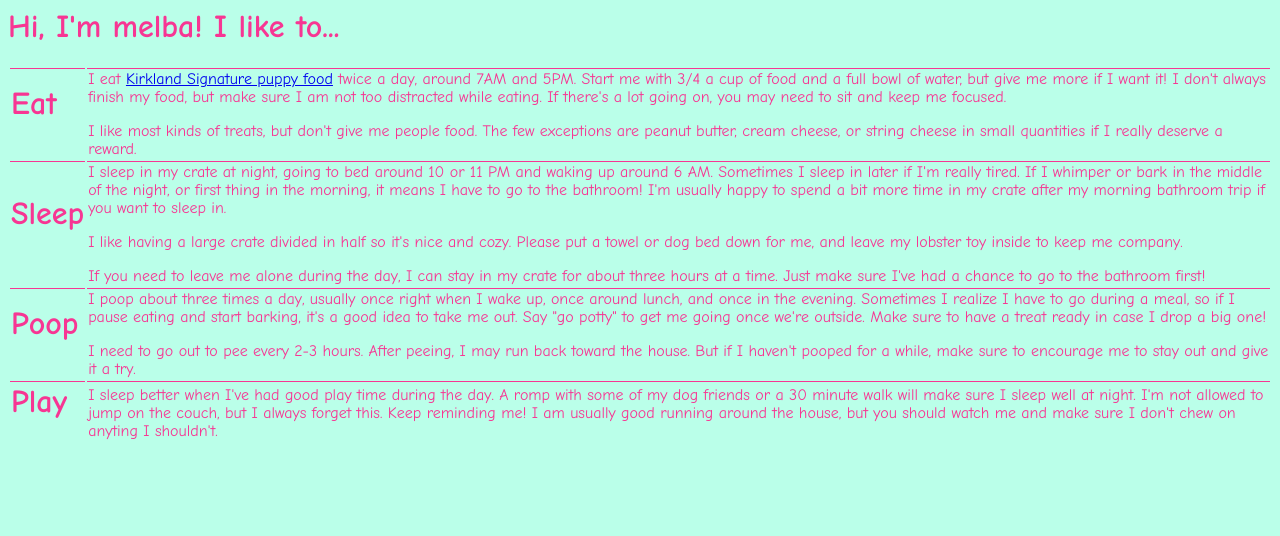
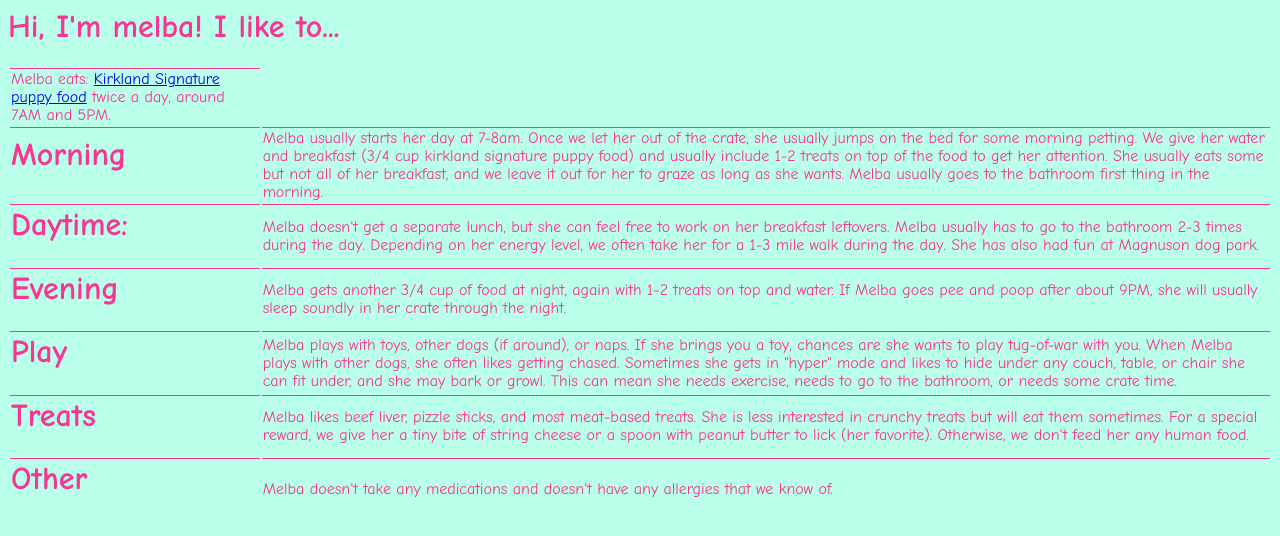
Before and after one commit to melbadog/melbadog.github.io, a plain HTML site: page aboutme/index.html in a window 1280 px wide. Drawn offline with Linux system fonts and the light colour scheme.

Commit message:
Update index.html

```diff
--- a/aboutme/index.html
+++ b/aboutme/index.html
@@ -22,51 +22,59 @@ td {
 <table>
 <tbody>
     <tr>
-        <td><h1>Eat</h1></td>
-        <td><p>I eat <a href="https://www.costco.com/Kirkland-Signature-Nature%27s-Domain-Puppy-Formula-Chicken-%2526-Pea-Dog-Food-20-lb..product.100354281.html">Kirkland Signature puppy food</a> twice a day, around 7AM and 5PM.
-        Start me with 3/4 a cup of food and a full bowl of water, but give me more if I want it!
-        I don't always finish my food, but make sure I am not too distracted while eating.
-        If there's a lot going on, you may need to sit and keep me focused.</p>
-        <p>
-            I like most kinds of treats, but don't give me people food.
-            The few exceptions are peanut butter, cream cheese, or string cheese in small quantities if I really deserve a reward.
-        </p>
+        <td><p>Melba eats: <a href="https://www.costco.com/Kirkland-Signature-Nature%27s-Domain-Puppy-Formula-Chicken-%2526-Pea-Dog-Food-20-lb..product.100354281.html">Kirkland Signature puppy food</a> twice a day, around 7AM and 5PM.
+
+    </tr>
+    <tr>
+        <td><h1>Morning</h1></td>
+        <td> Melba usually starts her day at 7-8am.  Once we let her out of the crate, she usually jumps on the bed for some morning petting.  We give her water and breakfast (3/4 cup kirkland signature puppy food) and usually include 1-2 treats on top of the food to get her attention.  She usually eats some but not all of her breakfast, and we leave it out for her to graze as long as she wants.  Melba usually goes to the bathroom first thing in the morning.
         </td>
     </tr>
     <tr>
-        <td><h1>Sleep</h1></td>
+        <td><h1>Daytime: </h1></td>
         <td>
-            <p>I sleep in my crate at night, going to bed around 10 or 11 PM and waking up around 6 AM.
-            Sometimes I sleep in later if I'm really tired.
-            If I whimper or bark in the middle of the night, or first thing in the morning, it means I have to go to the bathroom!
-            I'm usually happy to spend a bit more time in my crate after my morning bathroom trip if you want to sleep in.
-
-            </p>
             <p>
- I like having a large crate divided in half so it's nice and cozy.  Please put a towel or dog bed down for me, and leave my lobster toy inside to keep me company.
-            </p>
-            <p>
-                If you need to leave me alone during the day, I can stay in my crate for about three hours at a time.
-                Just make sure I've had a chance to go to the bathroom first!
+Melba doesn't get a separate lunch, but she can feel free to work on her breakfast leftovers. Melba usually has to go to the bathroom 2-3 times during the day.  Depending on her energy level, we often take her for a 1-3 mile walk during the day.  She has also had fun at Magnuson dog park.
             </p>
         </td>
     </tr>
+
     <tr>
-        <td><h1>Poop</h1></td>
+        <td><h1>Evening</h1></td>
         <td>
-            <p>I poop about three times a day, usually once right when I wake up, once around lunch, and once in the evening.
-            Sometimes I  realize I have to go during a meal, so if I pause eating and start barking, it's a good idea to take me out.
-            Say "go potty" to get me going once we're outside.
-            Make sure to have a treat ready in case I drop a big one!</p>
-            <p>I need to go out to pee every 2-3 hours.  After peeing, I may run back toward the house.  But if I haven't pooped for a while, make sure to encourage me to stay out and give it a try.</p>
+            <p>
+Melba gets another 3/4 cup of food at night, again with 1-2 treats on top and water.  If Melba goes pee and poop after about 9PM, she will usually sleep soundly in her crate through the night.
+            </p>
         </td>
     </tr>
-    <tr>
+
+
+        <tr>
         <td><h1>Play</h1></td>
-        <td>I sleep better when I've had good play time during the day.
-            A romp with some of my dog friends or a 30 minute walk will make sure I sleep well at night.
-            I'm not allowed to jump on the couch, but I always forget this.  Keep reminding me!
-            I am usually good running around the house, but you should watch me and make sure I don't chew on anyting I shouldn't.
+        <td>
+            <p>
+Melba plays with toys, other dogs (if around), or naps.  If she brings you a toy, chances are she wants to play tug-of-war with you.  When Melba plays with other dogs, she often likes getting chased.  Sometimes she gets in "hyper" mode and likes to hide under any couch, table, or chair she can fit under, and she may bark or growl.
+ This can mean she needs exercise, needs to go to the bathroom, or needs some crate time.
+            </p>
+        </td>
+    </tr>
+
+            <tr>
+        <td><h1>Treats</h1></td>
+        <td>
+            <p>
+ Melba likes beef liver, pizzle sticks, and most meat-based treats.  She is less interested in crunchy treats but will eat them sometimes.  For a special reward, we give her a tiny bite of string cheese or a spoon with peanut butter to lick (her favorite).  Otherwise, we don't feed her any human food.
+
+            </p>
+        </td>
+    </tr>
+
+            <tr>
+        <td><h1>Other</h1></td>
+        <td>
+            <p>
+Melba doesn't take any medications and doesn't have any allergies that we know of.
+            </p>
         </td>
     </tr>
 </tbody>
```
